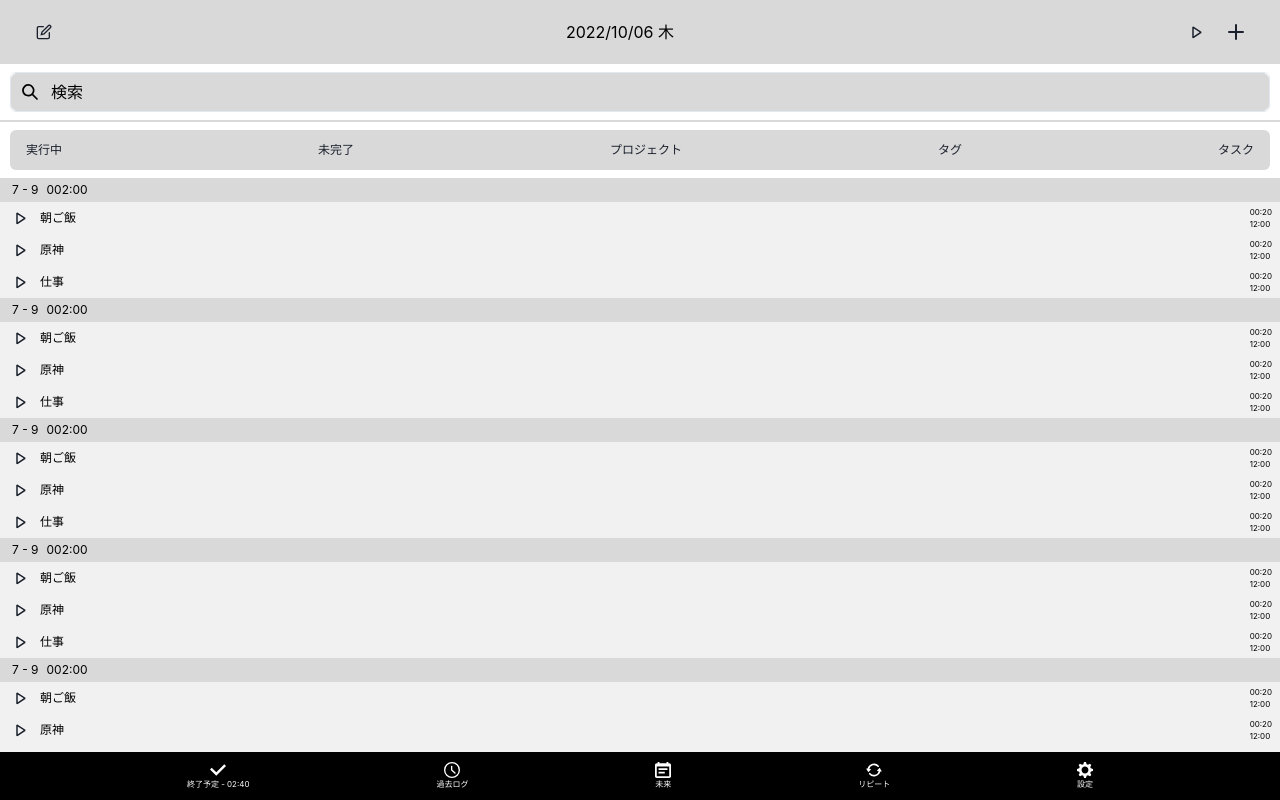
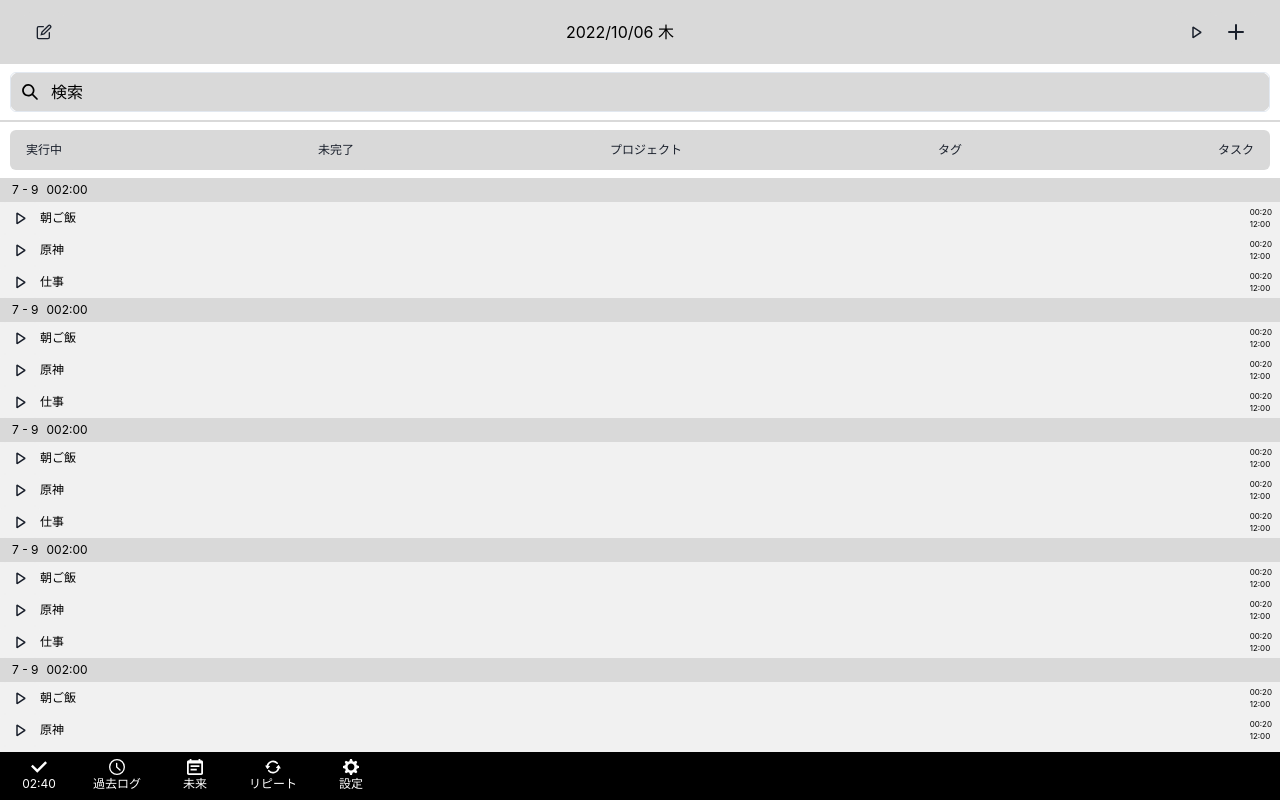
Before and after one commit to fumontr/task-fast, a Next.js app in the folder app/: page / in a window 1280 px wide. Shown: the top 800 px of the page. Built offline with nearby package versions, Linux system fonts and the light colour scheme.

Commit message:
:recycle: give up under 10px font size

```diff
--- a/app/src/components/Footer.tsx
+++ b/app/src/components/Footer.tsx
@@ -8,10 +8,11 @@ import {
 } from '@chakra-ui/icons'
 
 export const TaskFastFooter = () => {
-  const fontSize = '8px'
+  const fontSize = 'xs'
+  const customWidth = '78px'
   return (
     <Flex
-      justifyContent="space-evenly"
+      justifyContent="left"
       bg="black"
       color="white"
       position="sticky"
@@ -20,23 +21,23 @@ export const TaskFastFooter = () => {
       overflow="hidden"
       h="48px"
     >
-      <Flex direction="column" justifyContent="center" alignItems="center">
+      <Flex direction="column" justifyContent="center" alignItems="center" w={customWidth}>
         <CheckIcon w={4} h={4} />
-        <Text fontSize={fontSize}>終了予定 - 02:40 </Text>
+        <Text fontSize={fontSize}>02:40</Text>
       </Flex>
-      <Flex direction="column" justifyContent="center" alignItems="center">
+      <Flex direction="column" justifyContent="center" alignItems="center" w={customWidth}>
         <TimeIcon w={4} h={4} />
         <Text fontSize={fontSize}>過去ログ</Text>
       </Flex>
-      <Flex direction="column" justifyContent="center" alignItems="center">
+      <Flex direction="column" justifyContent="center" alignItems="center" w={customWidth}>
         <CalendarIcon w={4} h={4} />
         <Text fontSize={fontSize}>未来</Text>
       </Flex>
-      <Flex direction="column" justifyContent="center" alignItems="center">
+      <Flex direction="column" justifyContent="center" alignItems="center" w={customWidth}>
         <RepeatIcon w={4} h={4} />
         <Text fontSize={fontSize}>リピート</Text>
       </Flex>
-      <Flex direction="column" justifyContent="center" alignItems="center">
+      <Flex direction="column" justifyContent="center" alignItems="center" w={customWidth}>
         <SettingsIcon w={4} h={4} />
         <Text fontSize={fontSize}>設定</Text>
       </Flex>
--- a/app/src/pages/_app.tsx
+++ b/app/src/pages/_app.tsx
@@ -144,6 +144,9 @@ const theme = extendTheme({
       xl: '1280px',
     },
   },
+  fontSizes: {
+    xxs: '8px'
+  }
 })
 
 function MyApp({ Component, pageProps }: AppProps) {
```
